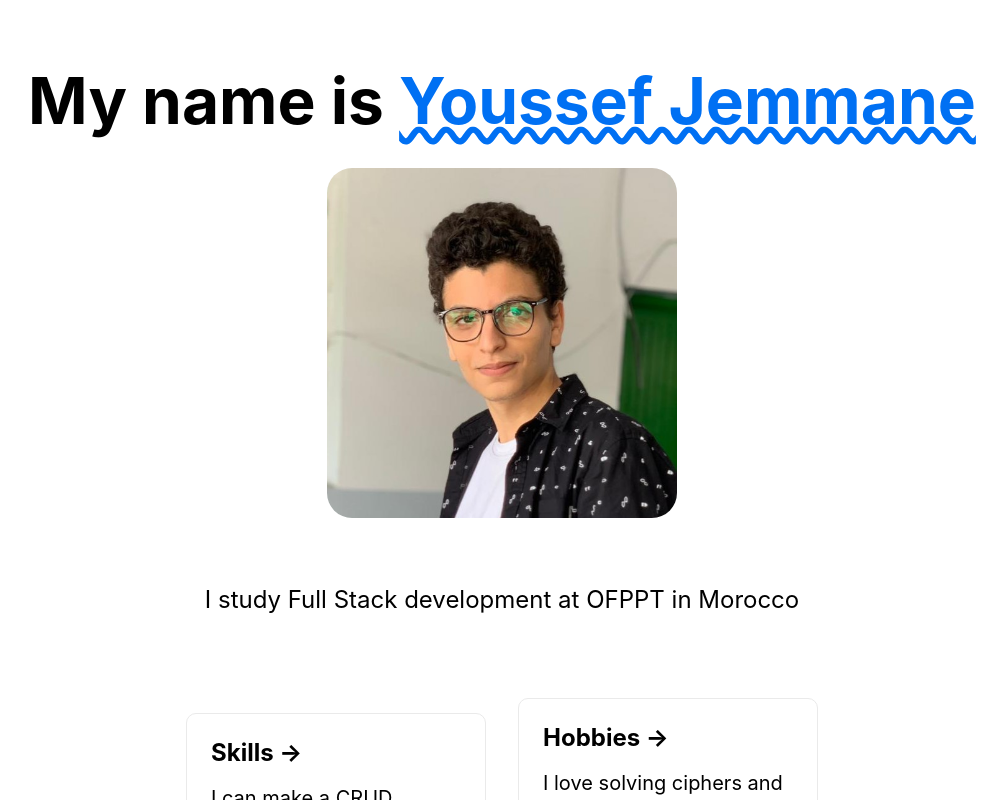
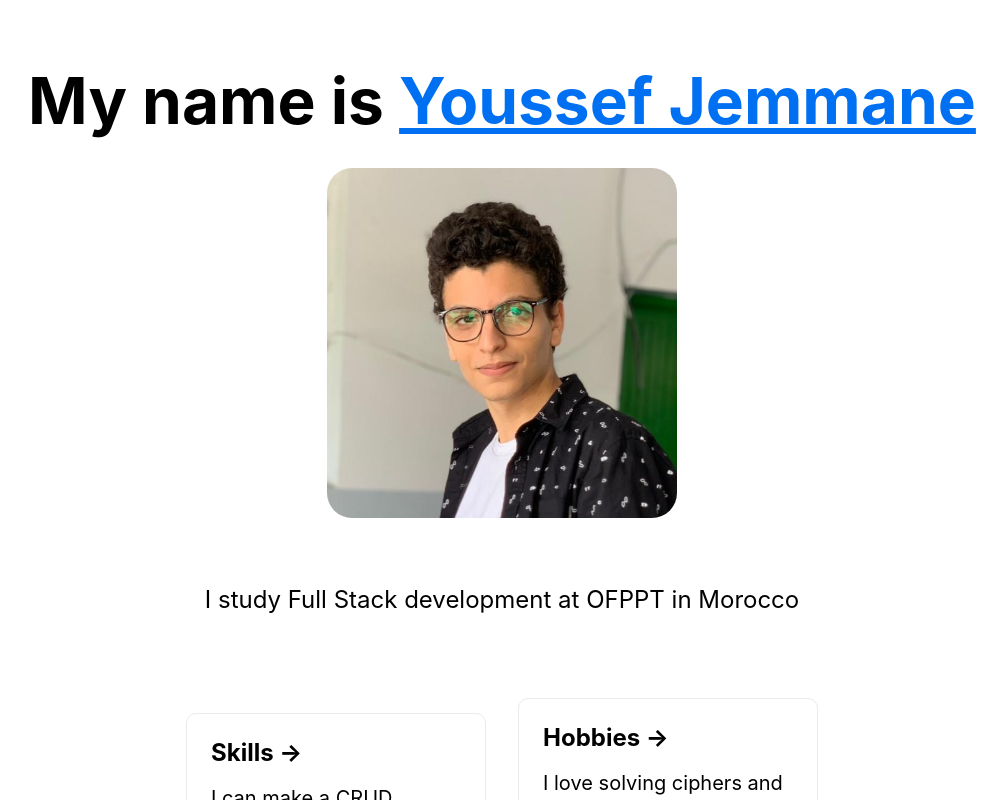
Before and after one commit to YoussefJemmane/joemane, a Next.js app: page / in a window 1280 px wide. In both pictures the pointer is over the link "Youssef Jemmane". Shown: the top 800 px of the page, without its empty margins (138-1145 px from the left). Built offline with nearby package versions, Linux system fonts and the light colour scheme.

Commit message:
Update Home.module.css

```diff
--- a/styles/Home.module.css
+++ b/styles/Home.module.css
@@ -30,10 +30,14 @@
 
 .title a {
   color: #0070f3;
-  text-decoration: wavy underline ;
+  text-decoration: none;
 }
 
-
+.title a:hover,
+.title a:focus,
+.title a:active {
+  text-decoration: underline;
+}
 
 .title {
   margin: 0;
```
